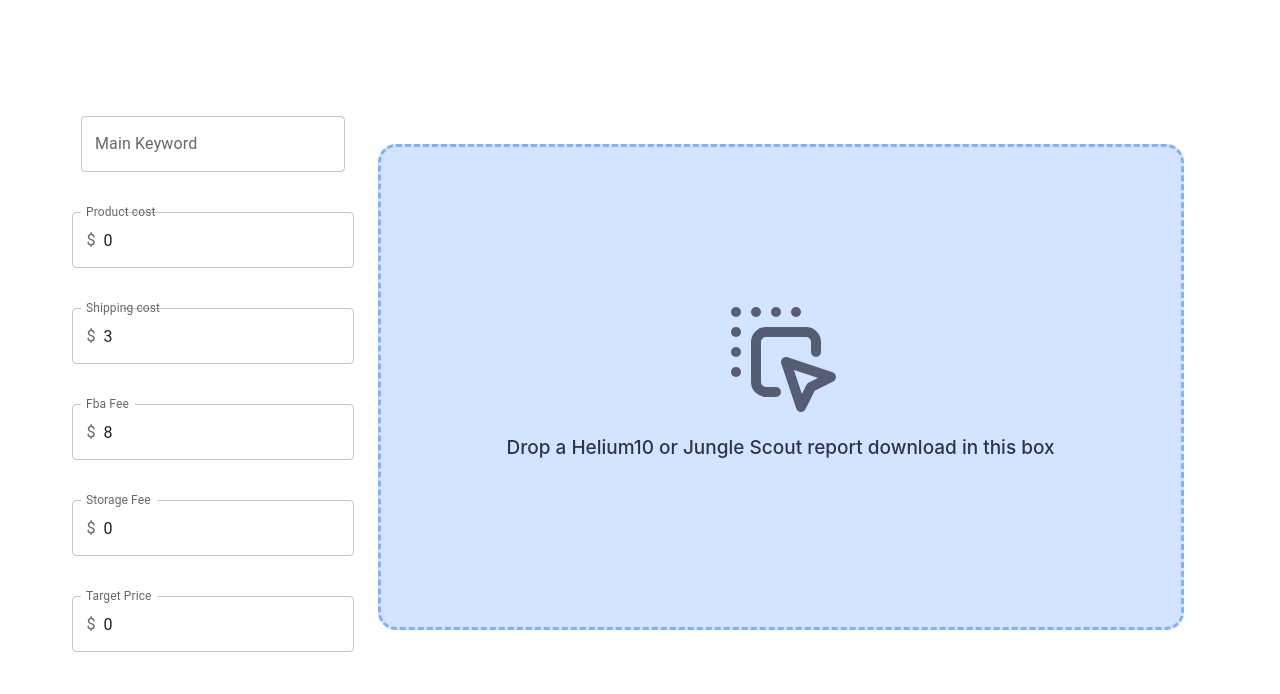
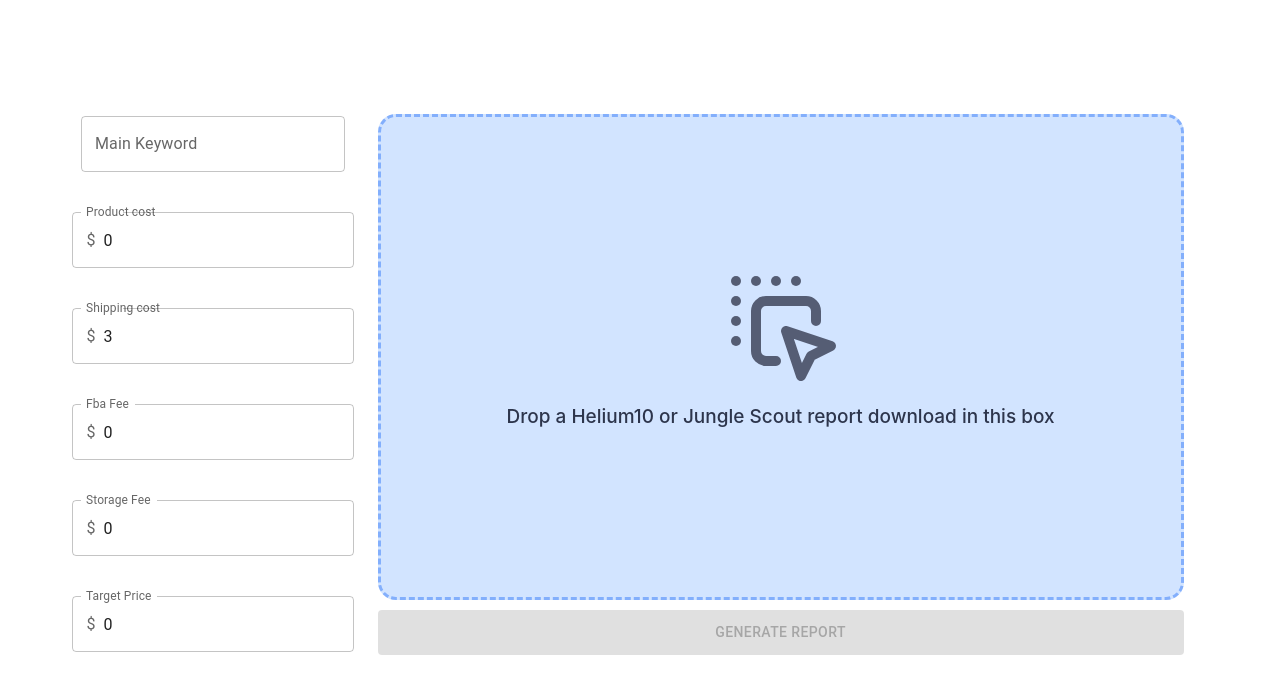
Before and after one commit to AliYous/Amazon-FBA-csv-formatter, a React (Create React App) app: page / in a window 1280 px wide. Shown: the top 694 px of the page. Built offline with nearby package versions, Linux system fonts and the light colour scheme.

Commit message:
button click required to download report

```diff
--- a/src/App.js
+++ b/src/App.js
@@ -1,8 +1,13 @@
 import styled from "@emotion/styled";
 import { Grid } from "@mui/material";
 import React, { useState } from "react";
+import { duplicateTemplateSheetUrl } from "./constants";
+import { downloadCsv, unparseArray } from "./lib/helpers/csvHelper";
+import { generateFileNameFromKeyword } from "./lib/helpers/productsListHelper";
 import DataInputFields from "./Modules/DataInputFields";
 import DropzoneCSVImporter from "./Modules/DropzoneCSVImporter";
+import GenerateReportButton from "./Modules/GenerateReportButton";
+import { getMarketDataFromCsv } from "./Services/MarketDataService";
 
 const StyledApp = styled(Grid)({
   height: "100vh",
@@ -17,11 +22,26 @@ const App = () => {
   const [inputData, setInputData] = useState({
     productCost: 0,
     shippingCost: 3,
-    fbaFee: 8,
+    fbaFee: 0,
     storageFee: 0,
     targetPrice: 0,
     mainKeyword: "",
   });
+
+  const [uploadedCsv, setUploadedCsv] = useState();
+
+  const handleGenerateReportClick = async () => {
+    const marketDataArray = await getMarketDataFromCsv({
+      file: uploadedCsv,
+      inputData,
+    });
+    const unparsedMarketDataCsv = unparseArray(marketDataArray);
+    window.open(duplicateTemplateSheetUrl, "_blank", "noopener,noreferrer");
+    downloadCsv({
+      csv: unparsedMarketDataCsv,
+      fileName: generateFileNameFromKeyword(inputData.mainKeyword),
+    });
+  };
 
   return (
     <StyledApp
@@ -37,8 +57,13 @@ const App = () => {
       </Grid>
       <Grid item>
         <StyledDropzoneContainer container justifyContent="center">
-          <DropzoneCSVImporter inputData={inputData} />
+          <DropzoneCSVImporter setUploadedCsv={setUploadedCsv} />
         </StyledDropzoneContainer>
+        <GenerateReportButton
+          inputData={inputData}
+          handleClick={handleGenerateReportClick}
+          uploadedCsv={uploadedCsv}
+        />
       </Grid>
     </StyledApp>
   );
--- a/src/Modules/DropzoneCSVImporter.js
+++ b/src/Modules/DropzoneCSVImporter.js
@@ -3,12 +3,8 @@ import { Box } from "@mui/material";
 import React from "react";
 
 import Dropzone from "react-dropzone";
-import { downloadCsv, unparseArray } from "../lib/helpers/csvHelper";
-import { getMarketDataFromCsv } from "../Services/MarketDataService";
 import palette from "../theme/palette";
 import { TbDragDrop as DragDropIcon } from "react-icons/tb";
-import { duplicateTemplateSheetUrl } from "../constants";
-import { generateFileNameFromKeyword } from "../lib/helpers/productsListHelper";
 
 const StyledDropzone = styled(Box)({
   backgroundColor: palette.blue[20],
@@ -27,18 +23,9 @@ const StyledDropzone = styled(Box)({
   },
 });
 
-const DropzoneCSVImporter = ({ inputData }) => {
+const DropzoneCSVImporter = ({ setUploadedCsv }) => {
   const handleFilesDrop = async (files) => {
-    const marketDataArray = await getMarketDataFromCsv({
-      file: files[0],
-      inputData,
-    });
-    const unparsedMarketDataCsv = unparseArray(marketDataArray);
-    window.open(duplicateTemplateSheetUrl, "_blank", "noopener,noreferrer");
-    downloadCsv({
-      csv: unparsedMarketDataCsv,
-      fileName: generateFileNameFromKeyword(inputData.mainKeyword),
-    });
+    setUploadedCsv(files[0]);
   };
 
   return (
--- /dev/null
+++ b/src/Modules/GenerateReportButton.js
@@ -0,0 +1,35 @@
+import { Box, Button } from "@mui/material";
+import React, { useEffect, useState } from "react";
+
+const GenerateReportButton = ({ inputData, uploadedCsv, handleClick }) => {
+  const [disabled, setDisabled] = useState(true);
+  useEffect(() => {
+    if (
+      uploadedCsv &&
+      inputData.mainKeyword.length > 0 &&
+      inputData.productCost !== 0 &&
+      inputData.shippingCost !== 0 &&
+      inputData.fbaFee !== 0 &&
+      inputData.storageFee !== 0 &&
+      inputData.targetPrice !== 0
+    ) {
+      setDisabled(false);
+    } else {
+      setDisabled(true);
+    }
+  }, [inputData, uploadedCsv]);
+  return (
+    <Box sx={{ width: "100%", marginTop: "16px" }}>
+      <Button
+        variant="contained"
+        onClick={handleClick}
+        disabled={disabled}
+        sx={{ width: "100%", height: "45px" }}
+      >
+        Generate Report
+      </Button>
+    </Box>
+  );
+};
+
+export default GenerateReportButton;
```
